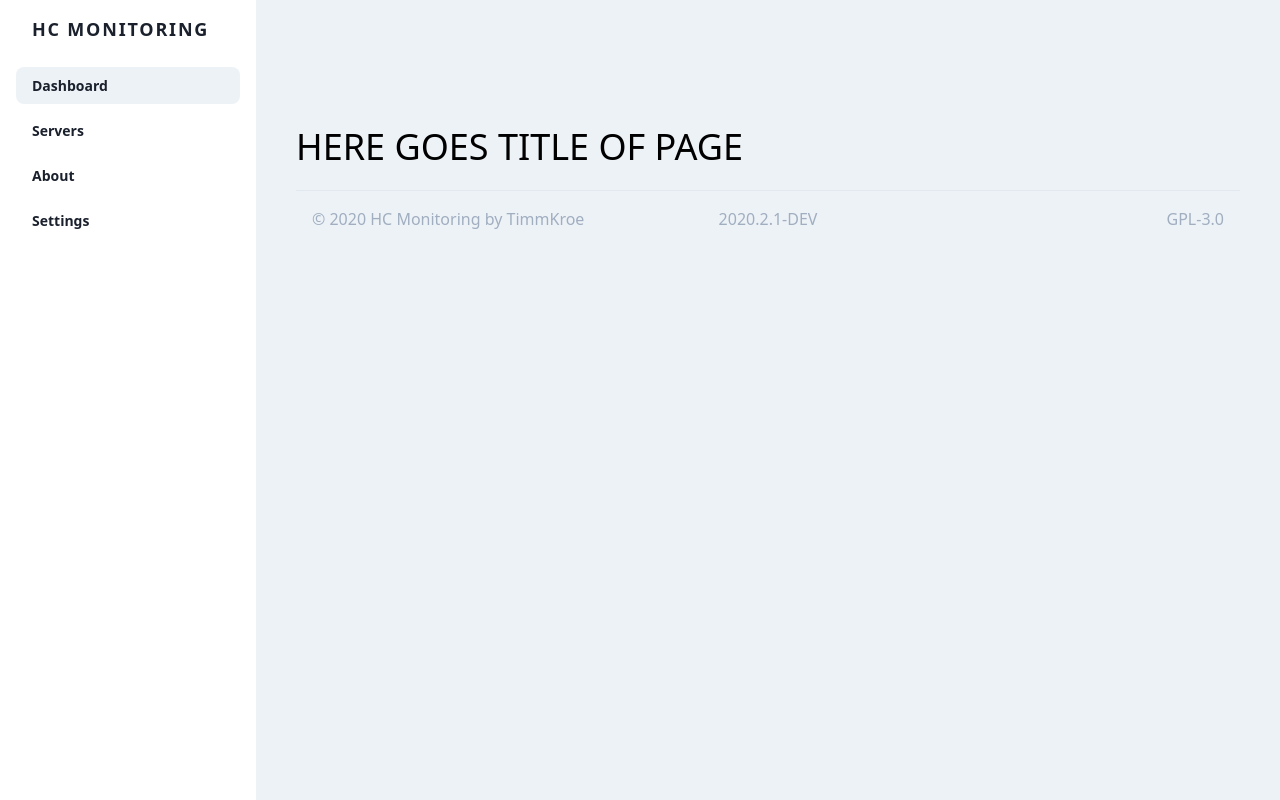
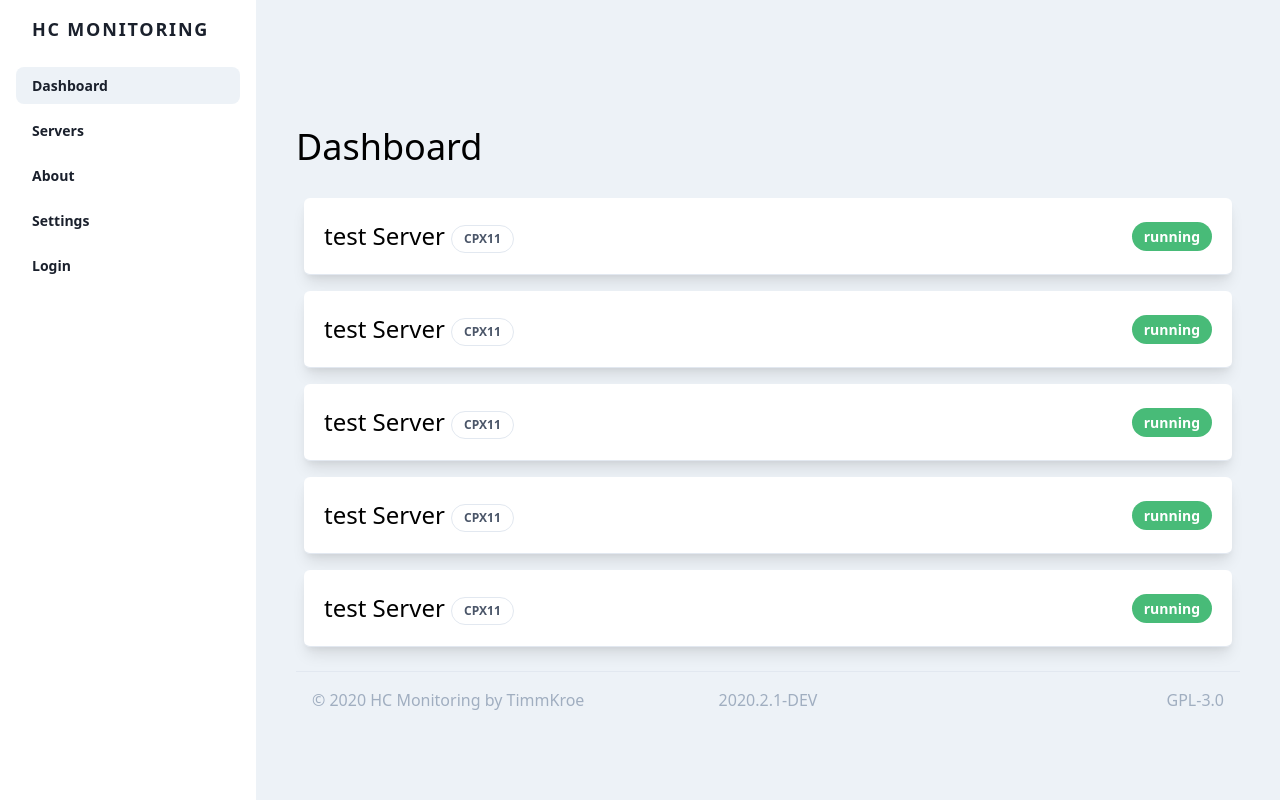
Before and after one commit to TimmKroe/HCMonitoring.WebAPP, a Vue app: page / in a window 1280 px wide. Built offline with nearby package versions, Linux system fonts and the light colour scheme.

Commit message:
added Login View
Signed-off-by: TimmKroe <kroeger.timm@gmx.de>

```diff
--- a/src/App.vue
+++ b/src/App.vue
@@ -9,24 +9,24 @@
                     <button class="rounded-lg md:hidden rounded-lg focus:outline-none focus:shadow-outline">
                         <svg class="w-6 h-6" fill="currentColor" viewBox="0 0 20 20">
                             <path clip-rule="evenodd" d="M3 5a1 1 0 011-1h12a1 1 0 110 2H4a1 1 0 01-1-1zM3 10a1 1 0 011-1h12a1 1 0 110 2H4a1 1 0 01-1-1zM9 15a1 1 0 011-1h6a1 1 0 110 2h-6a1 1 0 01-1-1z"
-                                  fill-rule="evenodd"
-                                  x-show="!open"></path>
+                                  fill-rule="evenodd"></path>
                             <path clip-rule="evenodd" d="M4.293 4.293a1 1 0 011.414 0L10 8.586l4.293-4.293a1 1 0 111.414 1.414L11.414 10l4.293 4.293a1 1 0 01-1.414 1.414L10 11.414l-4.293 4.293a1 1 0 01-1.414-1.414L8.586 10 4.293 5.707a1 1 0 010-1.414z"
-                                  fill-rule="evenodd"
-                                  x-show="open"></path>
+                                  fill-rule="evenodd"></path>
                         </svg>
                     </button>
                 </div>
 
                 <nav class=" block flex-grow md:block px-4 pb-4 md:pb-0 md:overflow-y-auto">
                     <a class="block px-4 py-2 mt-2 text-sm font-semibold text-gray-900 bg-gray-200 rounded-lg dark-mode:bg-gray-700 dark-mode:hover:bg-gray-600 dark-mode:focus:bg-gray-600 dark-mode:focus:text-white dark-mode:hover:text-white dark-mode:text-gray-200 hover:text-gray-900 focus:text-gray-900 hover:bg-gray-200 focus:bg-gray-200 focus:outline-none focus:shadow-outline"
-                       href="#">Dashboard</a>
+                       href="/">Dashboard</a>
                     <a class="block px-4 py-2 mt-2 text-sm font-semibold text-gray-900 bg-transparent rounded-lg dark-mode:bg-transparent dark-mode:hover:bg-gray-600 dark-mode:focus:bg-gray-600 dark-mode:focus:text-white dark-mode:hover:text-white dark-mode:text-gray-200 hover:text-gray-900 focus:text-gray-900 hover:bg-gray-200 focus:bg-gray-200 focus:outline-none focus:shadow-outline"
                        href="#">Servers</a>
                     <a class="block px-4 py-2 mt-2 text-sm font-semibold text-gray-900 bg-transparent rounded-lg dark-mode:bg-transparent dark-mode:hover:bg-gray-600 dark-mode:focus:bg-gray-600 dark-mode:focus:text-white dark-mode:hover:text-white dark-mode:text-gray-200 hover:text-gray-900 focus:text-gray-900 hover:bg-gray-200 focus:bg-gray-200 focus:outline-none focus:shadow-outline"
                        href="#">About</a>
                     <a class="block px-4 py-2 mt-2 text-sm font-semibold text-gray-900 bg-transparent rounded-lg dark-mode:bg-transparent dark-mode:hover:bg-gray-600 dark-mode:focus:bg-gray-600 dark-mode:focus:text-white dark-mode:hover:text-white dark-mode:text-gray-200 hover:text-gray-900 focus:text-gray-900 hover:bg-gray-200 focus:bg-gray-200 focus:outline-none focus:shadow-outline"
                        href="#">Settings</a>
+                    <a class="block px-4 py-2 mt-2 text-sm font-semibold text-gray-900 bg-transparent rounded-lg dark-mode:bg-transparent dark-mode:hover:bg-gray-600 dark-mode:focus:bg-gray-600 dark-mode:focus:text-white dark-mode:hover:text-white dark-mode:text-gray-200 hover:text-gray-900 focus:text-gray-900 hover:bg-gray-200 focus:bg-gray-200 focus:outline-none focus:shadow-outline"
+                       href="/login">Login</a>
                 </nav>
             </div>
 
--- a/src/main.js
+++ b/src/main.js
@@ -5,12 +5,14 @@ import VueRouter from "vue-router";
 
 // Pages
 import IndexPage from '@/pages/Index';
+import LoginPage from "@/pages/Login";
 
 Vue.config.productionTip = false
 Vue.use(VueRouter);
 
 const routes = [
   { path: '/', component: IndexPage },
+  { path: '/login', exact: true, component: LoginPage },
 ];
 
 const router = new VueRouter({
--- a/src/pages/Index.vue
+++ b/src/pages/Index.vue
@@ -1,8 +1,27 @@
 <template>
     <div>
-        <h2 class="text-4xl">HERE GOES TITLE OF PAGE</h2>
+        <div class="mb-4">
+            <h2 class="text-4xl">Dashboard</h2>
+        </div>
+
 
         <!-- Content goes here -->
+        <div class="flex flex-col bg-gray-200" v-for="(server, id) in this.servers" :key="id">
+            <div class="bg-white shadow-lg rounded-md p-5 m-2 flex items-center justify-between border-b">
+                <span class="text-2xl">
+                    {{ server.name }}
+                    <span class="text-xs inline-flex items-center font-bold leading-sm uppercase px-3 py-1 rounded-full bg-white text-gray-700 border align-middle">{{ server.server_type }}</span>
+                </span>
+
+                <span v-if="server.status === 'running'" class="float-right py-1 px-3 text-sm text-white font-semibold bg-green-500 rounded-full">{{ server.status }}</span>
+                <span v-if="server.status === 'off'" class="float-right py-1 px-3 text-sm text-white font-semibold bg-red-500 rounded-full">{{ server.status }}</span>
+                <span v-if="server.status === 'initializing'" class="float-right py-1 px-3 text-sm text-white font-semibold bg-yellow-500 rounded-full">{{ server.status }}</span>
+                <span v-if="server.status === 'stopping'" class="float-right py-1 px-3 text-sm text-white font-semibold bg-yellow-500 rounded-full">{{ server.status }}</span>
+                <span v-if="server.status === 'deleting'" class="float-right py-1 px-3 text-sm text-white font-semibold bg-yellow-500 rounded-full">{{ server.status }}</span>
+                <span v-if="server.status === 'migrating'" class="float-right py-1 px-3 text-sm text-white font-semibold bg-yellow-500 rounded-full">{{ server.status }}</span>
+                <span v-if="server.status === 'rebuilding'" class="float-right py-1 px-3 text-sm text-white font-semibold bg-yellow-500 rounded-full">{{ server.status }}</span>
+            </div>
+        </div>
 
     </div>
 </template>
@@ -10,7 +29,18 @@
 <script>
     export default {
         name: "Index",
-        components: {}
+        components: {},
+        data() {
+            return {
+                servers: [
+                    {id: 1, name: "test Server", server_type: "CPX11", status: "running"},
+                    {id: 1, name: "test Server", server_type: "CPX11", status: "running"},
+                    {id: 1, name: "test Server", server_type: "CPX11", status: "running"},
+                    {id: 1, name: "test Server", server_type: "CPX11", status: "running"},
+                    {id: 1, name: "test Server", server_type: "CPX11", status: "running"},
+                ]
+            }
+        }
     }
 </script>
 
--- /dev/null
+++ b/src/pages/Login.vue
@@ -0,0 +1,63 @@
+<template>
+    <div>
+        <div class="max-w-sm mx-auto px-6">
+            <div class="relative flex flex-wrap">
+                <div class="w-full relative">
+                    <div class="mt-6">
+                        <div class="text-center font-semibold text-black text-5xl">
+                            Login
+                        </div>
+
+                        <form class="mt-8">
+                            <div class="mx-auto max-w-lg">
+                                <div class="py-2">
+                                    <span class="px-1 text-sm text-gray-600">Username</span>
+                                    <input class="text-md block px-3 py-2  rounded-lg w-full bg-white border-2 border-gray-300 placeholder-gray-600 shadow-md focus:placeholder-gray-500 focus:bg-white focus:border-gray-600 focus:outline-none"
+                                           placeholder=""
+                                           type="text">
+                                </div>
+                                <div class="py-2">
+                                    <span class="px-1 text-sm text-gray-600">Password</span>
+                                    <div class="relative">
+                                        <input class="text-md block px-3 py-2 rounded-lg w-full bg-white border-2 border-gray-300 placeholder-gray-600 shadow-md focus:placeholder-gray-500 focus:bg-white focus:border-gray-600 focus:outline-none"
+                                               placeholder=""
+                                               type="password">
+                                        <div class="absolute inset-y-0 right-0 pr-3 flex items-center text-sm leading-5">
+
+
+                                        </div>
+                                    </div>
+                                </div>
+                                <div class="flex justify-between">
+                                    <label
+                                            class="block text-gray-500 font-bold my-4"><input
+                                            class="leading-loose text-pink-600"
+                                            type="checkbox">
+                                        <span class="py-2 text-sm text-gray-600 leading-snug"> Remember Me </span>
+                                    </label>
+                                    <label class="block text-gray-500 font-bold my-4"><a
+                                            class="cursor-pointer tracking-tighter text-black border-b-2 border-gray-200 hover:border-gray-400"
+                                            href="#"><span>Forgot Password?</span></a></label>
+                                </div>
+                                <button class="mt-3 text-lg font-semibold bg-gray-800 w-full text-white rounded-lg px-6 py-3 block shadow-xl hover:text-white hover:bg-black">
+                                    Login
+                                </button>
+                            </div>
+                        </form>
+
+                    </div>
+                </div>
+            </div>
+        </div>
+    </div>
+</template>
+
+<script>
+    export default {
+        name: "Login"
+    }
+</script>
+
+<style scoped>
+
+</style>
```
